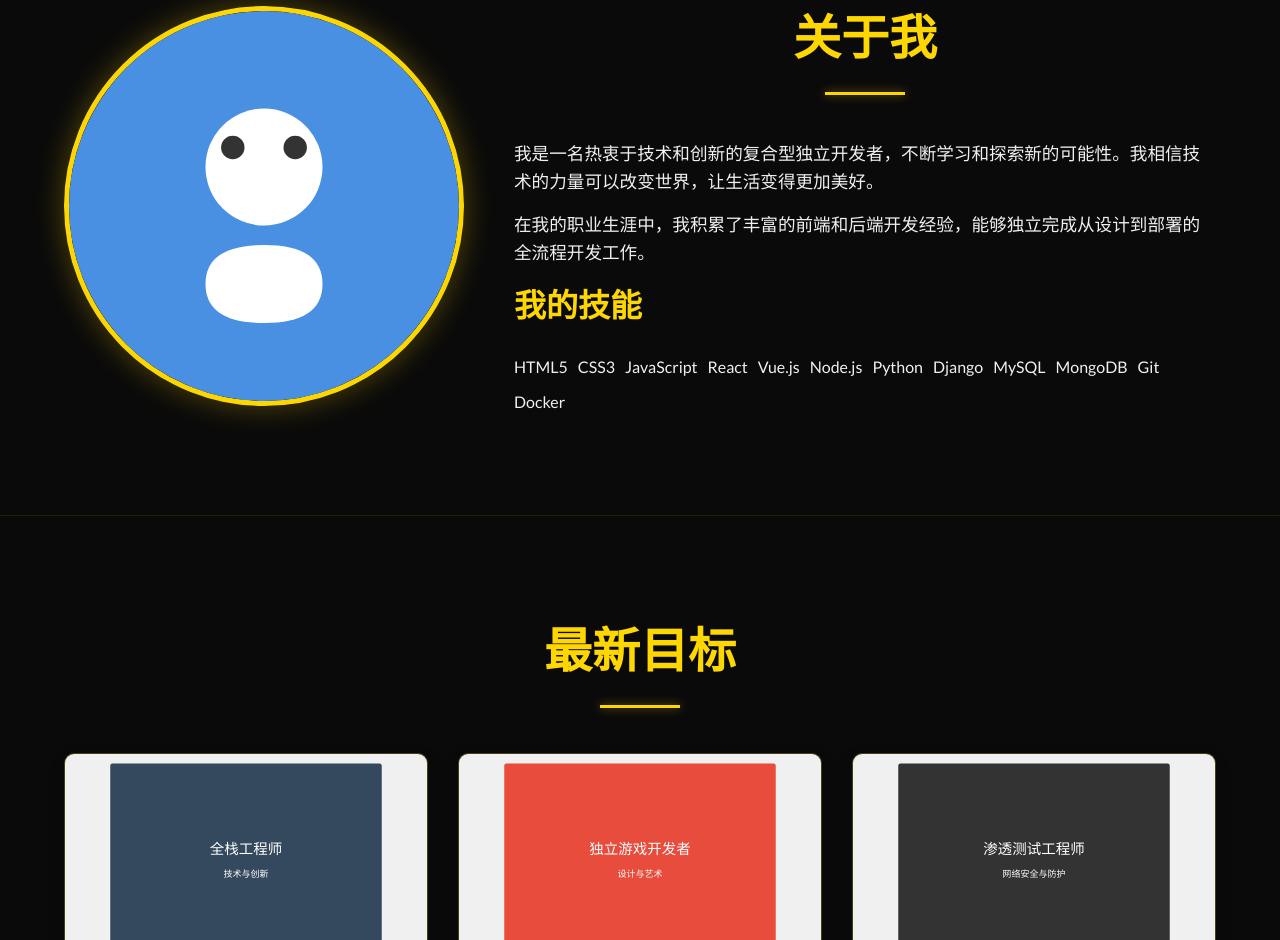
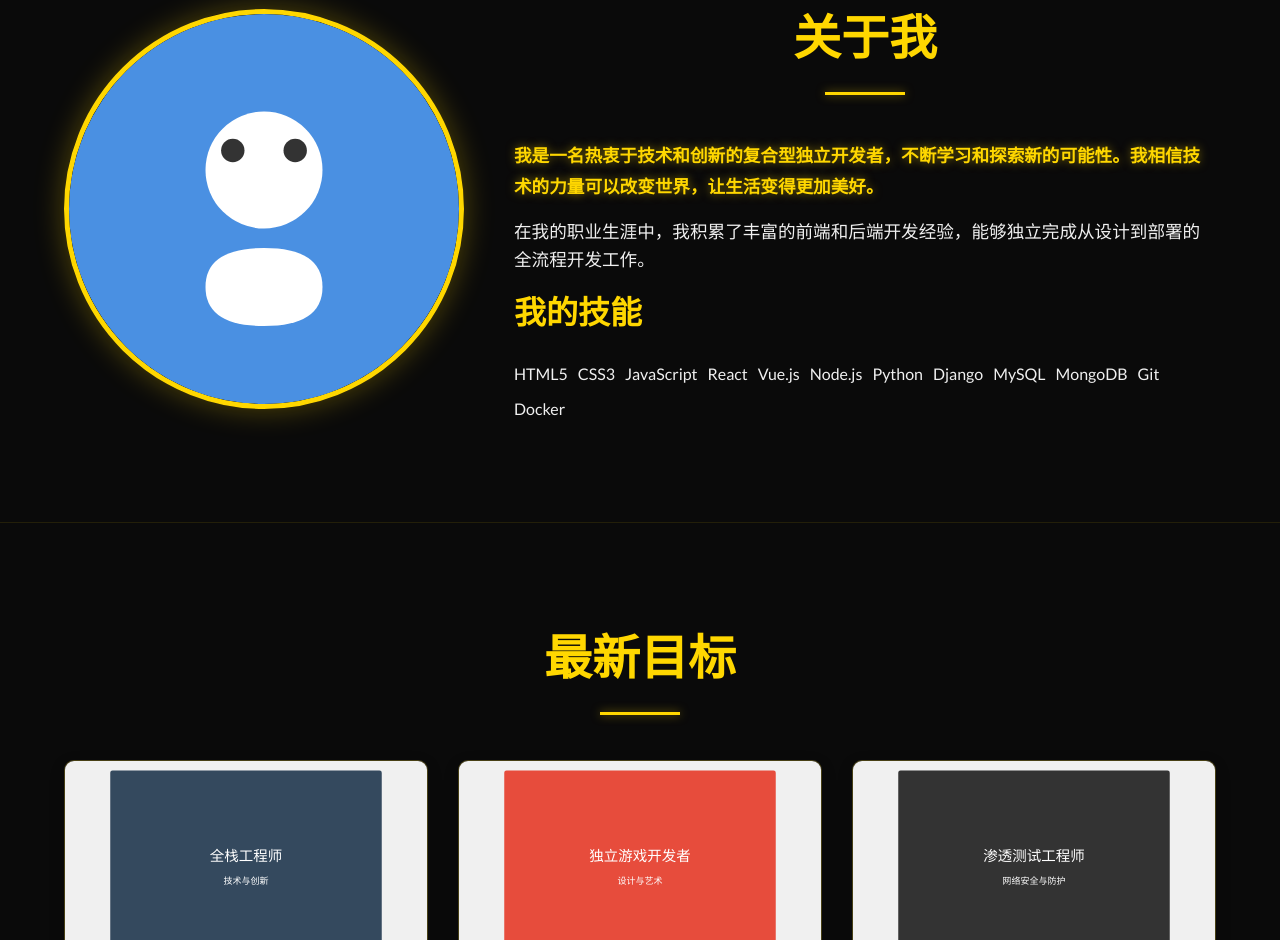
Before and after one commit to Lee-Orlando/thirdthird, a plain HTML site: page index.html in a window 1280 px wide. Shown: the part 887-1827 px from the top of the page. Drawn offline with Linux system fonts and the light colour scheme.

Commit message:
Make about section text more prominent with highlight styling

```diff
--- a/css/styles.css
+++ b/css/styles.css
@@ -197,6 +197,21 @@ a:hover {
     position: relative;
     overflow: hidden;
     z-index: 1;
+}
+
+/* Highlight Text */
+.highlight-text {
+    color: var(--gold);
+    font-weight: 700;
+    font-size: 1.1rem;
+    text-shadow: 0 0 10px rgba(255, 215, 0, 0.5);
+    line-height: 1.8;
+    margin-bottom: 1.5rem;
+    transition: all 0.3s ease;
+}
+
+.highlight-text:hover {
+    text-shadow: 0 0 20px rgba(255, 215, 0, 0.8);
 }
 
 .cta-button:before {
--- a/index.html
+++ b/index.html
@@ -51,7 +51,7 @@
                     </div>
                     <div class="about-content">
                         <h2 class="section-title">关于我</h2>
-                        <p>我是一名热衷于技术和创新的复合型独立开发者，不断学习和探索新的可能性。我相信技术的力量可以改变世界，让生活变得更加美好。</p>
+                        <p class="highlight-text">我是一名热衷于技术和创新的复合型独立开发者，不断学习和探索新的可能性。我相信技术的力量可以改变世界，让生活变得更加美好。</p>
                         <p>在我的职业生涯中，我积累了丰富的前端和后端开发经验，能够独立完成从设计到部署的全流程开发工作。</p>
                         <h3>我的技能</h3>
                         <div class="skills-list">
```
